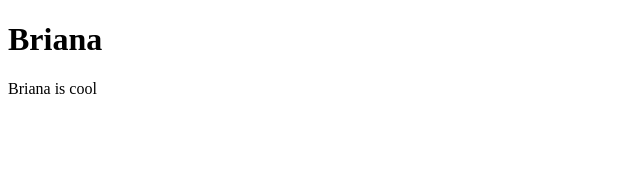
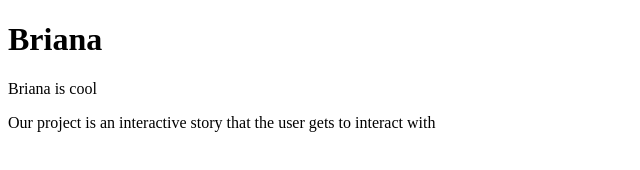
Before and after one commit to s825/practice-assignment, a plain HTML site: page index.html in a window 1280 px wide. Shown: the whole page, without its empty margins (0-640 px from the left). Drawn offline with Linux system fonts and the light colour scheme.

Commit message:
added discription

```diff
--- a/index.html
+++ b/index.html
@@ -10,4 +10,5 @@
  <h1>Briana</h1>
  <p>Briana is cool</p>
 </body>
+<p>Our project is an interactive story that the user gets to interact with</p>
 </html>
```
